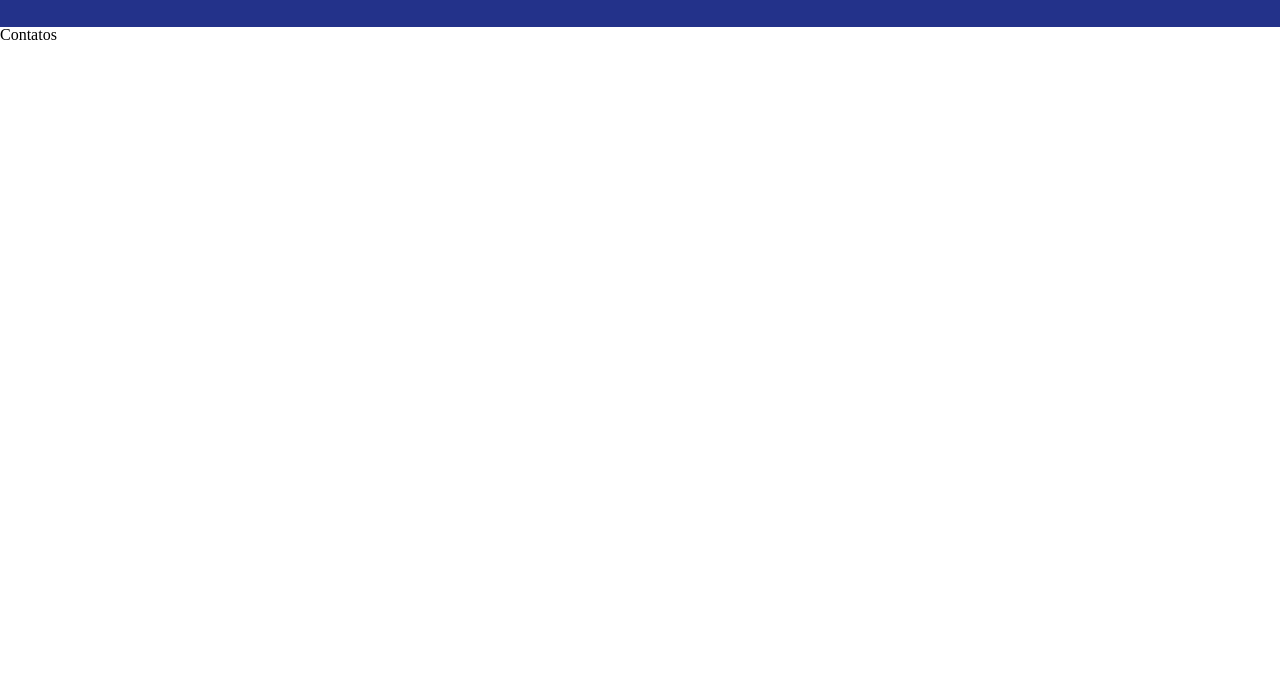
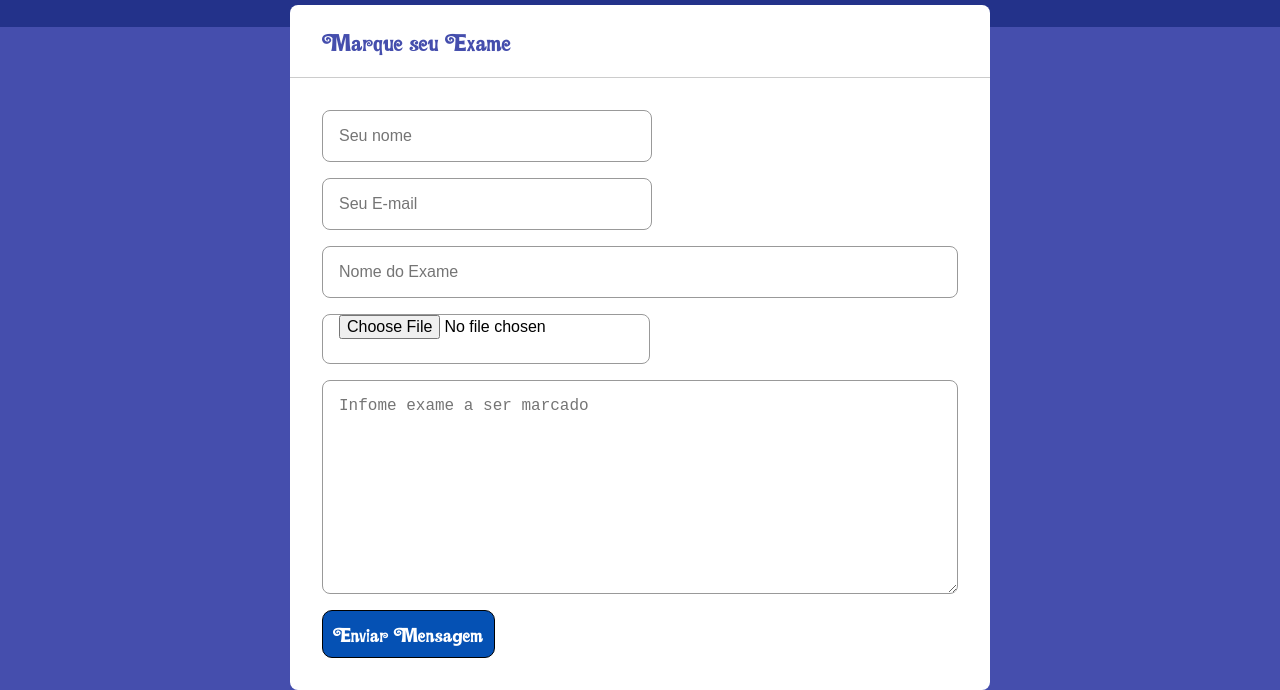
Before and after one commit to jeffepunk01/exercicionovohtml, a plain HTML site: page contato.html in a window 1280 px wide. Shown: the part 123-813 px from the top of the page. Drawn offline with Linux system fonts and the light colour scheme.

Commit message:
nova alteracao

```diff
--- /dev/null
+++ b/assets/CSS/form.css
@@ -0,0 +1,88 @@
+.formulario {
+    display: flex;
+    justify-content: center;
+    align-items: center;
+    width: 100%;
+    height: 80vh;
+}
+
+.form_box{
+    display: flex;
+    flex-direction: column;
+    background-color: #ffffff;
+    border-radius: 8px;
+    width: 700px;
+}
+
+.form_box .title{
+    font-family: "SunFlower";
+    color: var(--color1);
+    padding: 24px 32px;
+    font-size: 24px;
+    border-bottom: thin solid #ccc;
+}
+
+.form_box form{
+    display: flex;
+    align-items: start;
+    flex-wrap: wrap;
+    padding: 32px;
+}
+
+.form_box input,
+.form_box textarea{
+    width: calc(50% - 8px);
+    height: 48px;
+    border-radius: 8px;
+    border: thin solid #999;
+    padding-left: 16px;
+    margin-bottom: 16px;
+    font-size: 16px;
+}
+
+.form_box input:first-child{
+    margin-right: 16px;
+
+}
+
+.form_box input[name=subject]{
+    width: 100%;
+}
+
+.form_box textarea{
+    width: 100%;
+    height: 180px;
+    padding: 16px;
+}
+
+.form_box button{
+    color: white;
+    font-size: 20px;
+    font-family: "SunFlower";
+    display: block;
+    border: 1px solid black;
+    border-radius: 10px;
+    background-color: var(--botao);
+    transition: transform 100ms linear;
+    margin-right: 30px;
+    padding: 10px;
+}
+
+.form_box button{
+    color: white;
+    font-size: 20px;
+    font-family: "SunFlower";
+    display: block;
+    border: 1px solid black;
+    border-radius: 10px;
+    background-color: var(--botao);
+    transition: transform 100ms linear;
+    margin-right: 30px;
+    padding: 10px;
+}
+
+.form_box button:hover{
+    background-color: var(--color4);
+    text-decoration: underline;
+    transform: scale(1.2);
+}
--- a/assets/CSS/style.css
+++ b/assets/CSS/style.css
@@ -15,11 +15,15 @@
 
 :root {
     --color1: #454ead;
-    --color2: #34409b;
+    --color2: #222961;
     --menu: #23328a;
     --color4: #3e487a;
     --color5: #001566;
     --botao: #0551b4;
+}
+
+body{
+    background-color: var(--color1);
 }
 
 
@@ -31,15 +35,13 @@ header {
     display: flex;
 }
 
-img {
+#logo {
     width: 50px;
     height: 50px;
 }
 
-nav {
-    display: flex;
-
-
+main{
+    background-color: var(--color1);
 }
 
 a {
@@ -62,3 +64,52 @@ a:hover {
     transform: scale(1.5);
 
 }
+
+h1 {
+    font-family: "SunFlower";
+    font-size: 50px;
+    color: var(--color2);
+    text-align: center;
+    padding-left: 200px;
+}
+
+section{
+    display: flex;
+    justify-content: center;
+    align-items: center;
+    width: 100%;
+    height: 80vh;
+}
+
+.paragrafo{
+    display: flex;
+    flex-direction: column;
+    background-color: #ffffff;
+    border-radius: 8px;
+    width: 700px;
+    padding: 100px;
+}
+
+.galeria {
+    height: 80vh;
+    display: flex;
+    justify-content: center;
+    align-items: center;
+    flex-wrap: wrap;
+}
+
+.galeria img {
+    width: 400px;
+    height: 300px;
+    border: 2px solid #ff3d0036;
+    border-radius: 13px;
+    box-shadow: 4px 7px 7px 0px #00000042;
+    cursor: pointer;
+    margin: 10px;
+    transition: 400ms;
+}
+
+.galeria img:hover {
+    filter: grayscale(1);
+    transform: scale(1.03);
+}
--- a/contato.html
+++ b/contato.html
@@ -3,6 +3,7 @@
 <head>
     <link rel="stylesheet" href="assets/css/reset.css">
     <link rel="stylesheet" href="assets/css/style.css">
+    <link rel="stylesheet" href="assets/CSS/form.css">
     <meta charset="UTF-8">
     <meta name="viewport" content="width=device-width, initial-scale=1.0">
     <title>Clinica Lovatini</title>
@@ -10,7 +11,8 @@
 
 <body>
     <header>
-        <img src="../assets/imagens/logo.png" alt="">
+        <img src="../assets/imagens/logo.png" alt="logotipo" id="logo">
+        <h1>Contatos</h1>
         <nav>
             <a href="../index.html">Home</a>
             <a href="../exames.html">Exames</a>
@@ -19,10 +21,31 @@
     </header>
 
     <main>
-        <section>
-            <h1>Contatos</h1>
-            <p></p>
-        </section>
+
+
+
+            <div class="formulario">
+
+                <div class="form_box">
+
+                    <h2 class="title"> Marque seu Exame</h2>
+
+                    <form action="" method="get">
+
+                        <input type="text" name="name" placeholder="Seu nome">
+                        <input type="email" name="email" placeholder="Seu E-mail">
+                        <input type="text" name="subject" placeholder="Nome do Exame">
+
+                        <input type="file" name="" id="">
+
+                        <textarea name="message" placeholder="Infome exame a ser marcado"></textarea>
+
+                        <button type="submit">Enviar Mensagem</button>
+                    </form>
+                </div>
+
+            </div>
+
     </main>
 </body>
 </html>
```
Also changed, not shown: exames.html (+12 -5 lines), index.html (+6 -3 lines).
